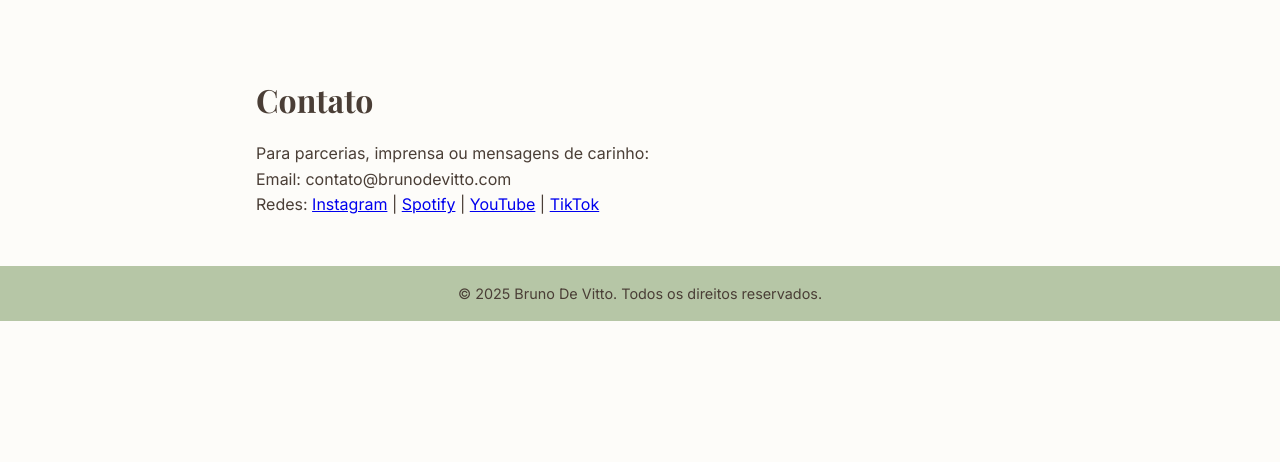
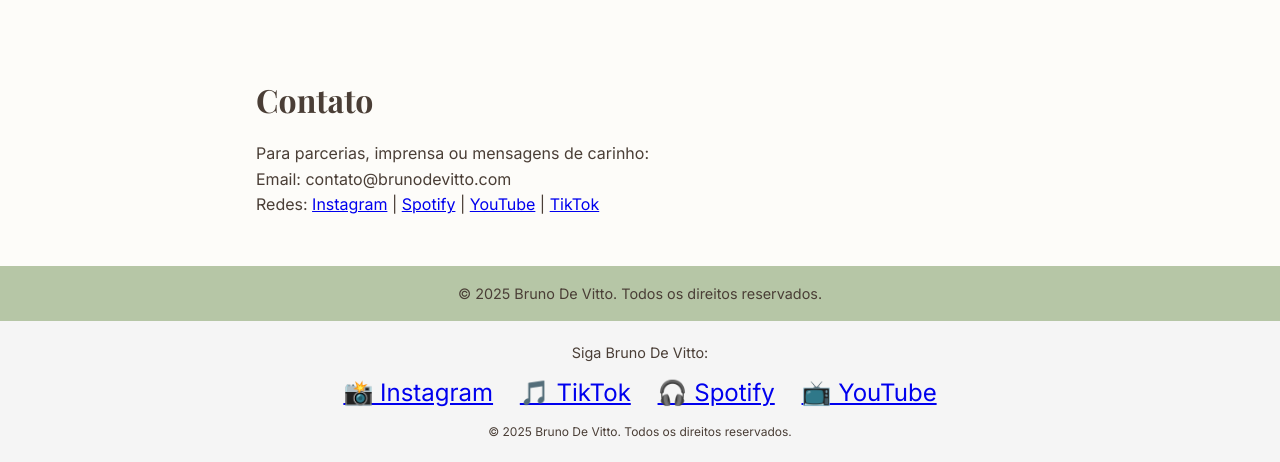
Before and after one commit to bru794/brunodevitto-site, a plain HTML site: page index.html in a window 1280 px wide. Shown: the part 1417-1879 px from the top of the page. Before the commit the page ends 1738 px from the top, so only its background shows below. Drawn offline with nearby package versions, Linux system fonts and the light colour scheme.

Commit message:
Add files via upload

```diff
--- a/index.html
+++ b/index.html
@@ -289,5 +289,18 @@
       document.getElementById('modal').style.display = 'none';
     }
   </script>
+<footer style="background-color:#f5f5f5; padding: 20px; text-align: center;">
+  <p>Siga Bruno De Vitto:</p>
+  <div style="font-size: 24px; margin-top: 10px;">
+    <a href="https://www.instagram.com/brudvitto" target="_blank" style="margin: 0 10px;">📸 Instagram</a>
+    <a href="https://www.tiktok.com/@brunodevitto13" target="_blank" style="margin: 0 10px;">🎵 TikTok</a>
+    <a href="https://open.spotify.com/artist/1xmt75w7qhOIQSpuGSrDp9" target="_blank" style="margin: 0 10px;">🎧 Spotify</a>
+    <a href="https://youtube.com/@brunodevitto" target="_blank" style="margin: 0 10px;">📺 YouTube</a>
+  </div>
+  <p style="font-size: 12px; margin-top: 10px;">&copy; 2025 Bruno De Vitto. Todos os direitos reservados.</p>
+</footer>
+
 </body>
 </html>
+</body>
+</html>
```
